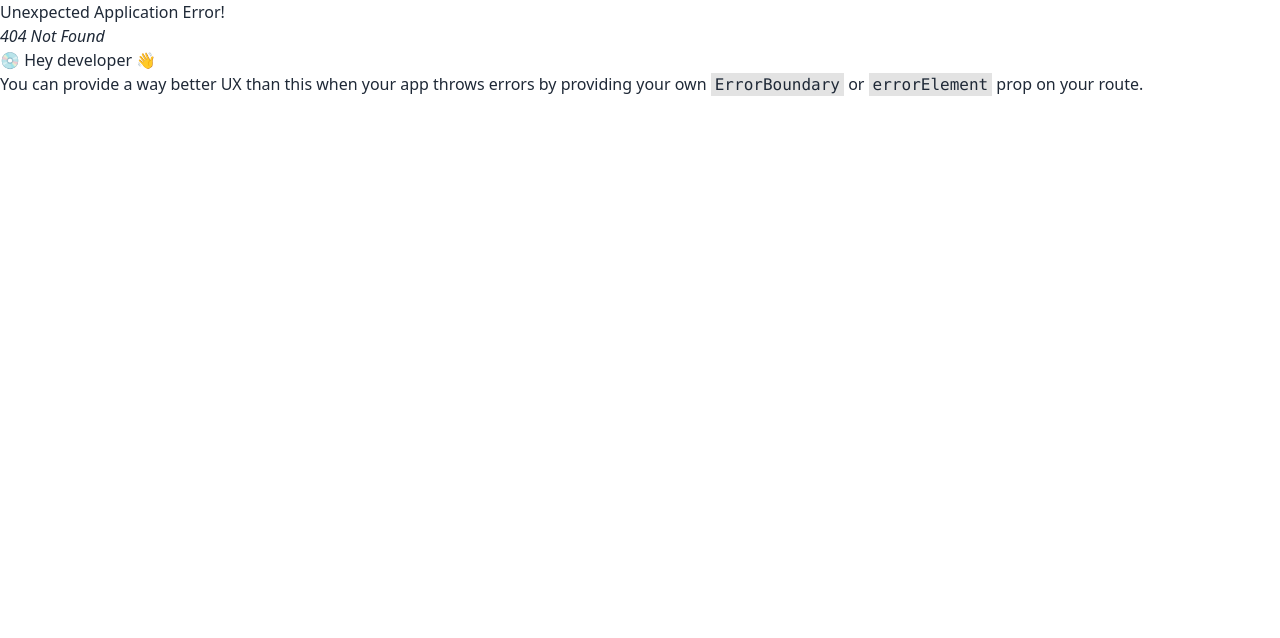
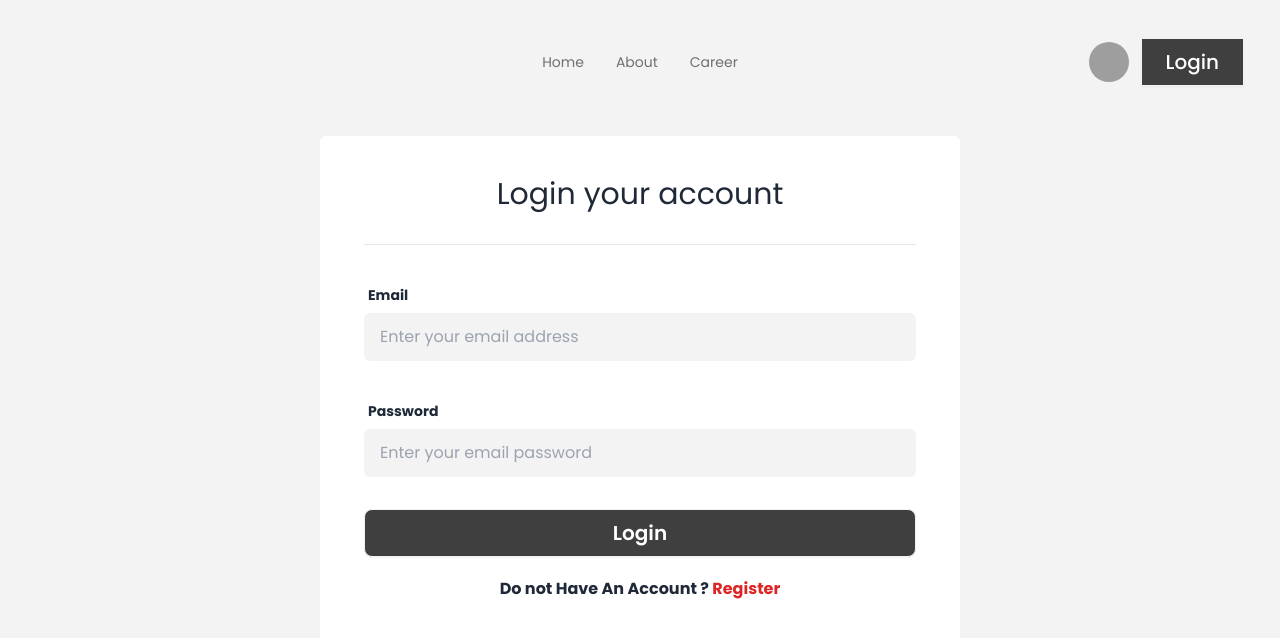
Before and after one commit to mamun464/Dragon-News-React, a React (Vite) app: page /login in a window 1280 px wide. Before the commit this address had no page. Shown: the top 638 px of the page. Built offline with nearby package versions, Linux system fonts and the light colour scheme; grey boxes are pictures that could not be loaded.

Commit message:
Login Page complite

```diff
--- a/src/layouts/Root.jsx
+++ b/src/layouts/Root.jsx
@@ -3,7 +3,7 @@ import { Outlet } from "react-router-dom";
 
 const Root = () => {
     return (
-        <div className="font-Poppins max-w-6xl mx-auto">
+        <div className="font-Poppins ">
             <Outlet></Outlet>
         </div>
     );
--- a/src/pages/Home/BreakingNews.jsx
+++ b/src/pages/Home/BreakingNews.jsx
@@ -3,7 +3,7 @@ import { Link } from "react-router-dom";
 
 const BreakingNews = () => {
     return (
-        <div className="flex bg-[#F3F3F3] gap-5 px-4 py-4 mt-8">
+        <div className="flex bg-[#F3F3F3] gap-5 px-4 py-4 mt-8 mb-4">
             <button className="text-xl font-medium text-white py-2 px-6 bg-[#D72050]">Latest</button>
             <Marquee className="text-[#403F3F] text-[18px] font-semibold" pauseOnHover={true}>
                 <Link to={"/news"}>`I can be a React  or just some text     `</Link>#
--- a/src/pages/Home/Home.jsx
+++ b/src/pages/Home/Home.jsx
@@ -9,30 +9,48 @@ import HomeMiddleCard from "./HomeMiddleCard";
 
 const Home = () => {
     const [allNews, setAllNews] = useState([])
+    const [displayData, setDisplayData] = useState([])
 
     useEffect(() => {
         fetch('/news.json')
             .then(res => res.json())
-            .then(data => setAllNews(data))
+            .then(data => {
+                setAllNews(data)
+                setDisplayData(data)
+            })
+
     }
         , [])
 
+    const filterData = (id) => {
+        if (id == 0) {
+            setDisplayData(allNews);
+        } else {
+            const filtered = allNews.filter(news => news?.category_id === id);
+            setDisplayData(filtered);
+        }
+
+
+    }
+
     return (
-        <div className="font-Poppins ">
+        <div className="font-Poppins max-w-6xl mx-auto">
             <Header></Header>
             <BreakingNews></BreakingNews>
             <NavBar></NavBar>
 
-            <h1 className="text-3xl">This is Home</h1>
+
             <div className="grid grid-cols-1  md:grid-cols-4 gap-6">
 
-                <div className="border">
-                    <LeftSideNav></LeftSideNav>
+                <div className=" ">
+                    <LeftSideNav
+                        filterData={filterData}
+                    ></LeftSideNav>
                 </div>
 
                 <div className="md:col-span-2">
                     {
-                        allNews.map((news, idx) => <HomeMiddleCard
+                        displayData.map((news, idx) => <HomeMiddleCard
                             key={idx}
                             news={news}
                         ></HomeMiddleCard>)
@@ -40,7 +58,7 @@ const Home = () => {
 
                 </div>
 
-                <div className="border">
+                <div className=" ">
                     <RightSideNav></RightSideNav>
                 </div>
             </div>
--- a/src/pages/Home/HomeMiddleCard.jsx
+++ b/src/pages/Home/HomeMiddleCard.jsx
@@ -17,9 +17,9 @@ const HomeMiddleCard = ({ news }) => {
                         {author?.published_date && author.published_date.split(' ')[0]}
                     </div>
                 </div>
-                <div className="flex gap-3 text-[#706F6F] text-2xl">
-                    <CiBookmark />
-                    <CiShare2 />
+                <div className="flex gap-3 text-[#706F6F] text-2xl cursor-pointer ">
+                    <CiBookmark className="hover:text-[#9F1133]" />
+                    <CiShare2 className="hover:text-[#9F1133]" />
                 </div>
 
             </div>
--- /dev/null
+++ b/src/pages/Login&Registration/Login.jsx
@@ -0,0 +1,50 @@
+import { Link } from "react-router-dom";
+import NavBar from "../Shared/NavBar/NavBar";
+
+const Login = () => {
+    const handleLogin = (e) => {
+        e.preventDefault();
+        const form = new FormData(e.currentTarget);
+        console.log(form.get('password'));
+
+    };
+    return (
+        <div className="bg-[#f3f3f3] w-screen h-screen font-Poppins">
+
+            <div className="py-7 px-7">
+                <NavBar />
+            </div>
+            <div>
+                <div className="md:w-3/4 lg:w-1/2 mx-auto bg-white px-11 py-10 rounded-md">
+                    <h1 className="text-3xl text-center mb-8">Login your account</h1>
+
+                    <hr />
+                    <form onSubmit={handleLogin} className="mt-8">
+                        <div>
+                            <label className="label">
+                                <span className="label-text font-bold">Email</span>
+                            </label>
+                            <input type="email" placeholder="Enter your email address" name="email" className=" px-4 py-3 bg-[#f3f3f3] w-full rounded-md" required />
+                        </div>
+                        <div className="mt-8">
+                            <label className="label">
+                                <span className="label-text font-bold">Password</span>
+                            </label>
+                            <input type="password" placeholder="Enter your email password" name="password" className=" px-4 py-3 bg-[#f3f3f3] w-full rounded-md" required />
+                        </div>
+                        <div className=" mt-8">
+                            <button className="btn text-xl w-full bg-[#403f3f] text-white hover:text-black">Login</button>
+                        </div>
+                    </form>
+
+                    <p className="text-center mt-5 font-bold">Do not Have An Account ? <Link to={'/registration'} className="text-red-600 ">Register</Link></p>
+
+
+                </div>
+            </div>
+
+        </div>
+    );
+};
+
+export default Login;
--- /dev/null
+++ b/src/pages/Login&Registration/Registration.jsx
@@ -0,0 +1,11 @@
+
+
+const Registration = () => {
+    return (
+        <div>
+            <h1>THis Registrayion</h1>
+        </div>
+    );
+};
+
+export default Registration;
--- a/src/pages/Shared/LeftSideNav/LeftSideNav.jsx
+++ b/src/pages/Shared/LeftSideNav/LeftSideNav.jsx
@@ -1,12 +1,15 @@
 import { useEffect, useState } from "react";
 import { NavLink } from "react-router-dom";
 import LeftNewsCard from "./LeftNewsCard";
+import { PropTypes } from 'prop-types';
 
 
-const LeftSideNav = () => {
-    const [categories, setCategory] = useState([])
-    const [allNews, setAllNews] = useState([])
+
+const LeftSideNav = ({ filterData }) => {
+    const [categories, setCategory] = useState([]);
+    const [allNews, setAllNews] = useState([]);
     const [randomNews, setRandomNews] = useState([]);
+    const [activeCategory, setActiveCategory] = useState(null);
 
     const getCategoryNameById = (categoryId) => {
         const category = categories.find(cat => cat.id === categoryId);
@@ -17,14 +20,13 @@ const LeftSideNav = () => {
         fetch('/categories.json')
             .then(res => res.json())
             .then(data => setCategory(data))
-    }
-        , [])
+    }, []);
+
     useEffect(() => {
         fetch('/news.json')
             .then(res => res.json())
             .then(data => setAllNews(data))
-    }
-        , [])
+    }, []);
 
     useEffect(() => {
         if (allNews.length > 0) {
@@ -50,30 +52,44 @@ const LeftSideNav = () => {
         }
     }, [allNews]);
 
+    const handleCategoryClick = (categoryId) => {
+        setActiveCategory(categoryId);
+        filterData(categoryId)
+    };
+
     return (
         <div className="">
-            <div className="" >
+            <div className="">
                 <h1 className="text-xl font-semibold mb-5">All Category</h1>
                 <div className="space-y-7">
-                    {
-                        categories.map(category => <NavLink
+                    {categories.map(category => (
+                        <NavLink
                             key={category.id}
-                            to={`/category/${category?.id}`}
-                            className="block ml-4 text-[#9F9F9F] text-xl font-medium"
-                        >{category.name}</NavLink>)
-                    }
+                            to={`/category/${category.id}`}
+                            className={`block ml-4 text-xl text-[#9F9F9F] font-medium rounded-md py-4  ${activeCategory === category.id ? 'bg-[#E7E7E7] text-black text-center' : ''
+                                }`}
+                            onClick={() => handleCategoryClick(category.id)}
+                        >
+                            {category.name}
+                        </NavLink>
+                    ))}
                 </div>
             </div>
             <div className="mt-7">
-                {
-                    randomNews.map((randomNew, idx) => <LeftNewsCard
+                {randomNews.map((randomNew, idx) => (
+                    <LeftNewsCard
                         key={idx}
                         randomNew={randomNew}
-                        getCategoryNameById={getCategoryNameById}></LeftNewsCard>)
-                }
+                        getCategoryNameById={getCategoryNameById}
+                    />
+                ))}
             </div>
         </div>
     );
 };
 
+LeftSideNav.propTypes = {
+    filterData: PropTypes.object.isRequired,
+};
+
 export default LeftSideNav;
--- a/src/pages/Shared/NavBar/NavBar.jsx
+++ b/src/pages/Shared/NavBar/NavBar.jsx
@@ -10,7 +10,7 @@ const NavBar = () => {
 
     </>
     return (
-        <div className="navbar bg-base-100 mt-8">
+        <div className="navbar mb-3">
             <div className="navbar-start">
                 <div className="dropdown">
                     <div tabIndex={0} role="button" className="btn btn-ghost lg:hidden">
@@ -28,13 +28,13 @@ const NavBar = () => {
                 </ul>
             </div>
             <div className="navbar-end">
-                <div tabIndex={0} role="button" className="btn btn-ghost btn-circle avatar mr-2">
+                <div tabIndex={0} role="button" className="btn btn-ghost btn-circle avatar mr-2" onClick={() => { window.location.href = '/login'; }}>
                     <div className="w-10 rounded-full">
                         <img alt="Defult_User_pic_notFound" src={userDefaultPic} />
                     </div>
                 </div>
-                <Link>
-                    <button className="text-xl font-medium text-white py-2 px-6 bg-[#403F3F]">Login</button>
+                <Link to={'/login'}>
+                    <button className="btn text-xl font-medium text-white py-2 px-6 bg-[#403F3F] rounded-none hover:text-black">Login</button>
                 </Link>
             </div>
         </div>
```
Also changed, not shown: src/routes/Routes.jsx (+15 -0 lines).
